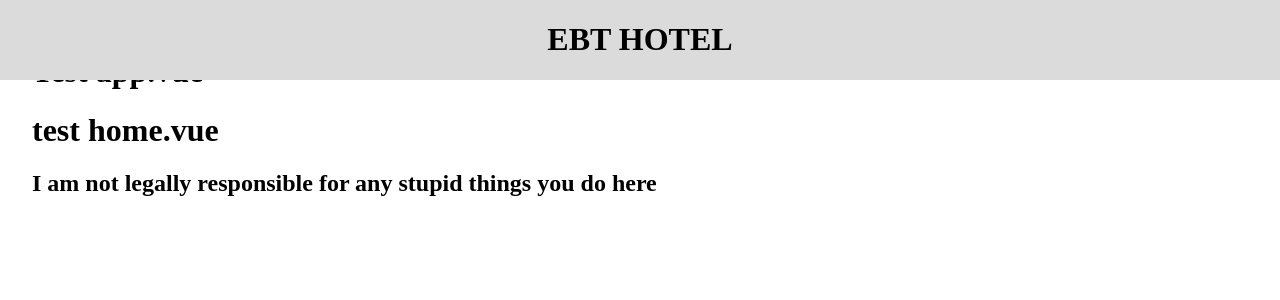
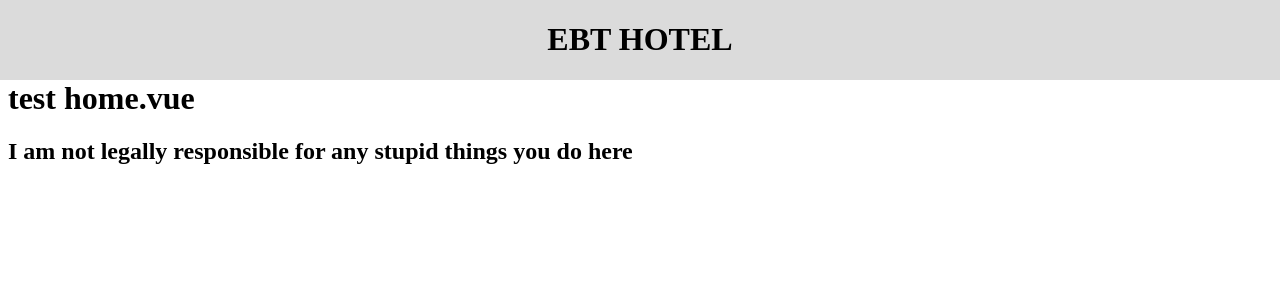
Before and after one commit to staten-island-tech/vue-project-2-ebt, a Vue app in the folder project/: page / in a window 1280 px wide. Shown: the top 300 px of the page. Built offline with nearby package versions, Linux system fonts and the light colour scheme.

Commit message:
changed like nothing, don't worry

```diff
--- a/project/src/App.vue
+++ b/project/src/App.vue
@@ -27,13 +27,6 @@ import Footer from "./components/Footer.vue";
   --color10: black;
 }
 #app {
-  max-width: 1280px;
-  margin: 0 auto;
-  padding: 2rem;
-
-  font-weight: normal;
-}
-body {
   margin: 0;
   padding: 0;
 }
```
